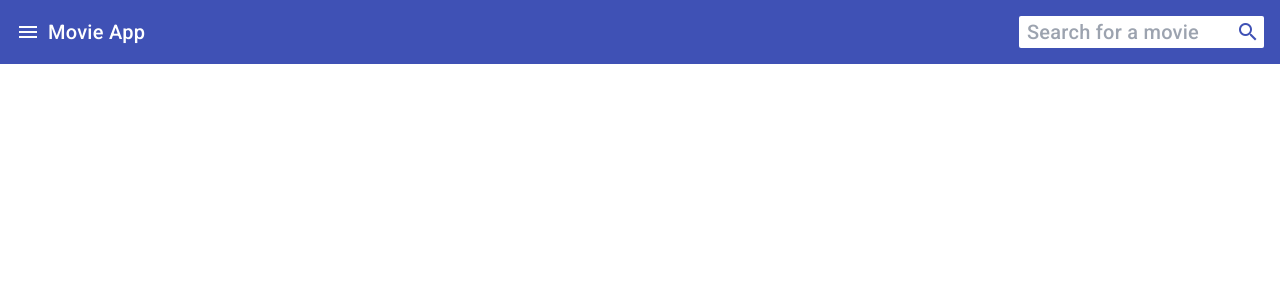
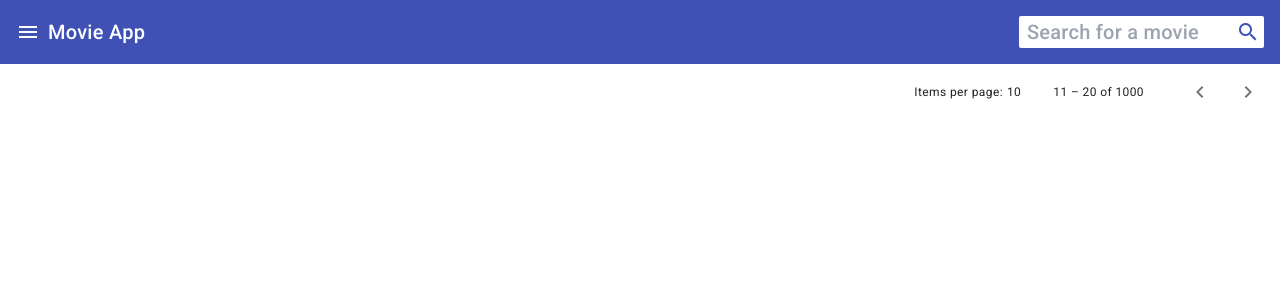
Before and after one commit to TwoJays14/angular-movie, an Angular app: page / in a window 1280 px wide. Shown: the top 300 px of the page. Built offline with nearby package versions, Linux system fonts and the light colour scheme; no server answers.

Commit message:
add pagination

```diff
--- a/src/app/app.module.ts
+++ b/src/app/app.module.ts
@@ -12,6 +12,7 @@ import { HeaderComponent } from './components/header/header.component';
 import { provideAnimationsAsync } from '@angular/platform-browser/animations/async';
 import { MovieCardComponent } from './pages/home/components/movie-card/movie-card.component';
 import { HttpClientModule } from '@angular/common/http';
+import { MatPaginatorModule } from '@angular/material/paginator';
 
 @NgModule({
   declarations: [
@@ -27,6 +28,7 @@ import { HttpClientModule } from '@angular/common/http';
     MatIconModule,
     MatInputModule,
     MatCardModule,
+    MatPaginatorModule,
     HttpClientModule
   ],
   providers: [provideAnimationsAsync()],
--- a/src/app/pages/home/components/movie-card/movie-card.component.html
+++ b/src/app/pages/home/components/movie-card/movie-card.component.html
@@ -1,12 +1,10 @@
-<mat-card class="example-card " *ngFor="let card of card?.results">
+<mat-card class="example-card" *ngFor="let card of card?.results">
   <div class="flex flex-col">
     <img
       mat-card-image
       src="{{ card?.primaryImage?.url }}"
       alt="{{ card?.titleText?.text }}"
       class="w-full object-contain"
-      height="{{ card?.primaryImage?.height }}"
-      width="{{ card?.primaryImage?.width }}"
     />
 
     <mat-card-header>
--- a/src/app/pages/home/components/movie-card/movie-card.component.ts
+++ b/src/app/pages/home/components/movie-card/movie-card.component.ts
@@ -1,4 +1,4 @@
-import { Component, Input } from '@angular/core';
+import { Component, EventEmitter, Input, Output } from '@angular/core';
 import { Movie, Movies } from '../../../../models/movie.model';
 
 @Component({
@@ -8,4 +8,10 @@ import { Movie, Movies } from '../../../../models/movie.model';
 })
 export class MovieCardComponent {
   @Input() card!: Movies;
+  @Output() pageNumber = new EventEmitter<number>();
+
+
+  page(index: number) {
+    this.pageNumber.emit(index)
+  }
 }
--- a/src/app/pages/home/home.component.html
+++ b/src/app/pages/home/home.component.html
@@ -3,4 +3,18 @@
     class="gap-2 justify-between grid sm:grid-cols-2 md:grid-cols-3 lg:grid-cols-4"
     [card]="card"
   ></app-movie-card>
+  <mat-paginator
+    #paginator
+    [pageIndex]="pageIndex"
+    class="demo-paginator"
+    (page)="handlePageEvent($event)"
+    [length]="length"
+    [pageSize]="pageSize"
+    [disabled]="disabled"
+    [showFirstLastButtons]="showFirstLastButtons"
+    [pageSizeOptions]="showPageSizeOptions ? pageSizeOptions : []"
+    [hidePageSize]="hidePageSize"
+    aria-label="Select page"
+  >
+  </mat-paginator>
 </div>
--- a/src/app/pages/home/home.component.ts
+++ b/src/app/pages/home/home.component.ts
@@ -1,16 +1,40 @@
-import { Component, OnInit } from '@angular/core';
+import { Component, OnDestroy, OnInit } from '@angular/core';
 import { Movie, Movies } from '../../models/movie.model';
 import { MoviesService } from '../../services/movies.service';
 import { Subscription } from 'rxjs';
+import { PageEvent } from '@angular/material/paginator';
 
 @Component({
   selector: 'app-home',
   templateUrl: './home.component.html',
   styleUrl: './home.component.css',
 })
-export class HomeComponent implements OnInit {
+export class HomeComponent implements OnInit, OnDestroy {
   card!: Movies;
   cardSubscription: Subscription | undefined;
+  length = 1000;
+  pageSize = 10;
+  pageIndex = 1;
+  pageSizeOptions = [5, 10, 25];
+
+  hidePageSize = false;
+  showPageSizeOptions = false;
+  showFirstLastButtons = false;
+  disabled = false;
+
+  pageEvent: PageEvent | undefined;
+
+  handlePageEvent(e: PageEvent) {
+    this.pageEvent = e;
+    this.length = e.length;
+    this.pageSize = e.pageSize;
+    this.pageIndex = e.pageIndex;
+
+    this.movieService.getAllMovies(this.pageIndex).subscribe((movies) => {
+      this.card = movies
+    })
+
+  }
 
   constructor(private movieService: MoviesService) {}
 
@@ -21,7 +45,12 @@ export class HomeComponent implements OnInit {
         console.log(movies);
         this.card = movies;
         console.log(this.card);
-
       });
   }
+
+  ngOnDestroy(): void {
+    if (this.cardSubscription) {
+      this.cardSubscription.unsubscribe();
+    }
+  }
 }
--- a/src/app/services/movies.service.ts
+++ b/src/app/services/movies.service.ts
@@ -13,13 +13,17 @@ export class MoviesService implements OnInit {
 
   ngOnInit(): void {}
 
-  getAllMovies(): Observable<Movies> {
-    return this.http.get<Movies>(`${BASE_URL}/titles`, {
-      headers: {
-        Accept: 'application/json',
-        'X-RapidAPI-Key': '4b9d484babmshfd69ad9d88f81aap1357c3jsnaa7d77846c6c',
-        'X-RapidAPI-Host': 'moviesdatabase.p.rapidapi.com',
-      },
-    });
+  getAllMovies(pageIndex?: number): Observable<Movies> {
+    return this.http.get<Movies>(
+      `${BASE_URL}/titles${pageIndex ? `/?page=${pageIndex}` : ''}`,
+      {
+        headers: {
+          Accept: 'application/json',
+          'X-RapidAPI-Key':
+            '4b9d484babmshfd69ad9d88f81aap1357c3jsnaa7d77846c6c',
+          'X-RapidAPI-Host': 'moviesdatabase.p.rapidapi.com',
+        },
+      }
+    );
   }
 }
```
